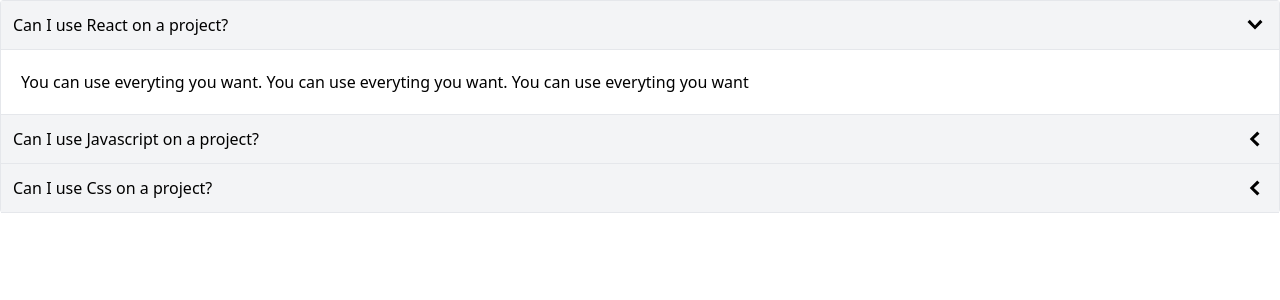
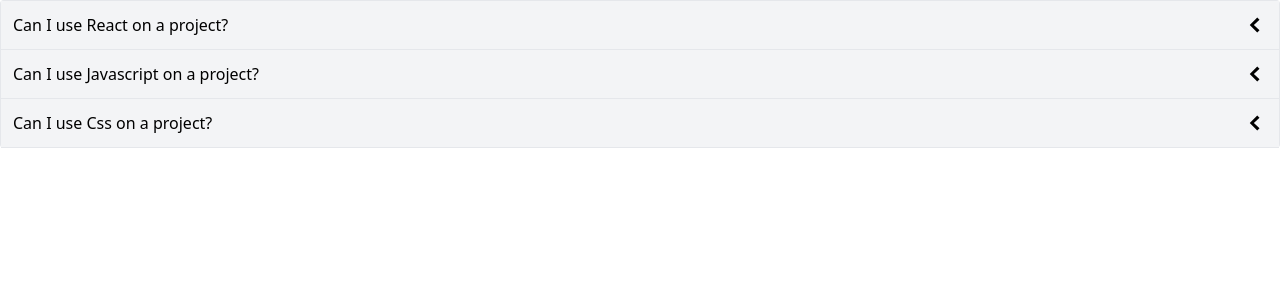
Before and after one commit to CamiloCardenasMesa/components, a React (Create React App) app: page / in a window 1280 px wide. Shown: the top 300 px of the page. Built offline with nearby package versions, Linux system fonts and the light colour scheme.

Commit message:
feat: toggling panel collapse

```diff
--- a/src/components/Accordion.js
+++ b/src/components/Accordion.js
@@ -2,14 +2,18 @@ import { GoChevronDown, GoChevronLeft } from "react-icons/go";
 import { useState} from "react";
 
 function Accordion({ items }) {
-    const [expandedItems, setExpandedItems] = useState(0);
+    const [expandedIndex, setExpandedIndex] = useState(-1);
 
     const handleClick = (nextIndex) => {
-        setExpandedItems(nextIndex);
+        if (expandedIndex === nextIndex) {
+            setExpandedIndex(-1);
+        } else {
+            setExpandedIndex(nextIndex);
+        }
     };
 
     const renderItems = items.map((item, index) => {
-        const isExpanded = index === expandedItems;
+        const isExpanded = index === expandedIndex;
 
         const icon = (
         <span className="text-2xl">
```
